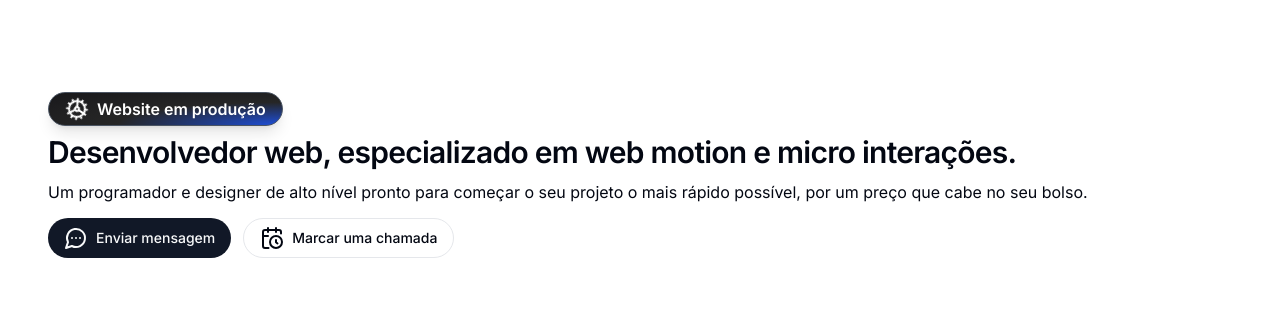
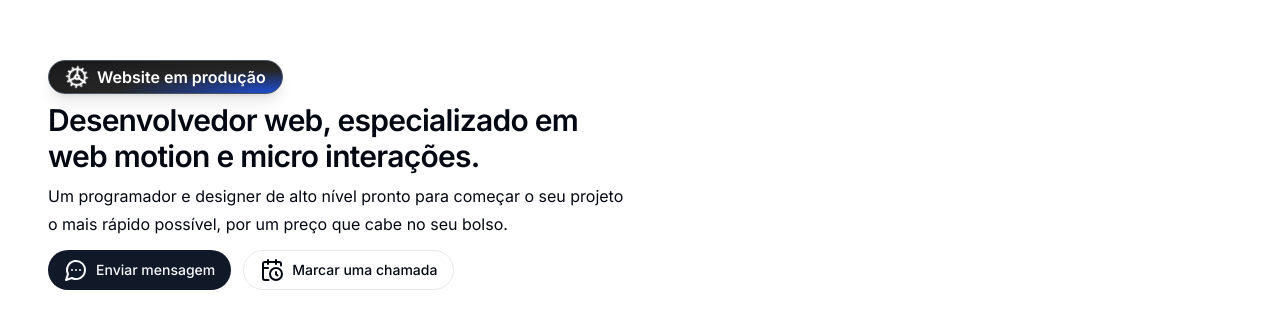
Before and after one commit to gildemardev/portfolio-2024, a Next.js app: page / in a window 1280 px wide. Shown: the part 225-554 px from the top of the page. Built offline with nearby package versions, Linux system fonts and the light colour scheme.

Commit message:
Adiciona limitador no espaço do texto

```diff
--- a/src/app/page.tsx
+++ b/src/app/page.tsx
@@ -13,6 +13,9 @@ export default function Home() {
 					Website em produção
 				</div>
 			</div>
+
+			{/* Div que limita o tamanho do container de texto */}
+			<div className='max-w-xl'>
 				<h2 className='scroll-m-20 pb-2 text-3xl font-semibold tracking-tight first:mt-0'>
 					Desenvolvedor web, especializado em web motion e micro interações.
 				</h2>
@@ -34,6 +37,7 @@ export default function Home() {
 						</a>
 					</Button>
 				</div>
+			</div>
 		</main>
 	);
 }
```
Lines whose indentation alone changed are shown as unchanged.
